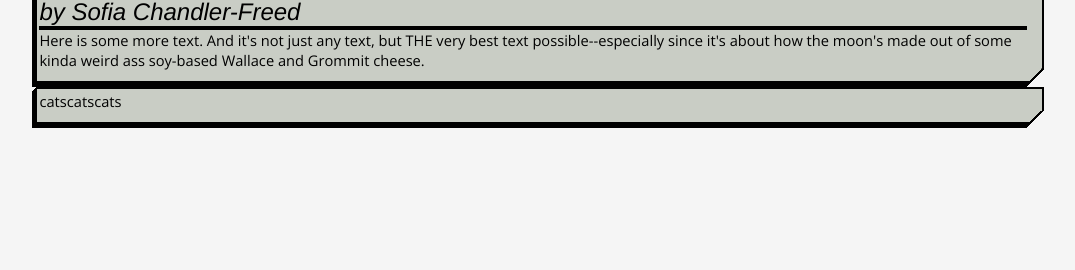
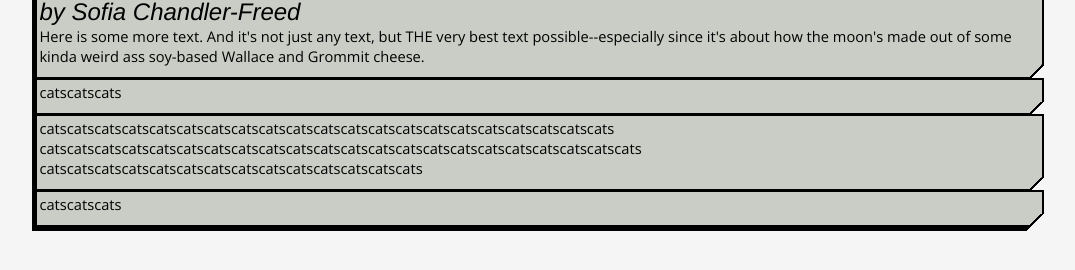
Before and after one commit to westoncb/hypothesis-site, a plain HTML site: page src/index.html in a window 1280 px wide. Shown: the part 108-378 px from the top of the page, without its empty margins (102-1177 px from the left). Drawn offline with nearby package versions, Linux system fonts and the light colour scheme.

Commit message:
a few of those boxes now

```diff
--- a/src/index.html
+++ b/src/index.html
@@ -79,12 +79,19 @@
 				<span class="hypothesis-title-word">Hypothesis:</span> <span class="hypothesis-title">The moon is made of cheese. Here's some CHEESE for ya bra!</span>
 				<div id="author-text">by Sofia Chandler-Freed</div>
 			</div>
-			<div class="sep2"></div>
+
 			Here is some more text. And it's not just any text, but THE very best text possible--especially since it's about how the moon's made out of some kinda weird ass soy-based Wallace and Grommit cheese.
 		</div>
-		<div class="cellborder">
+		<div class="cellborder" style="top: -5px;">
 			<span> catscatscats</span>
-
+		</div>
+		<div class="cellborder" style="top: -10px;">
+			<span> catscatscatscatscatscatscatscatscatscatscatscatscatscatscatscatscatscatscatscatscats
+				catscatscatscatscatscatscatscatscatscatscatscatscatscatscatscatscatscatscatscatscatscats
+				catscatscatscatscatscatscatscatscatscatscatscatscatscats</span>
+		</div>
+		<div class="cellborder" style="top: -15px;">
+			<span> catscatscats</span>
 		</div>
 		</div>
 	</body>
```
